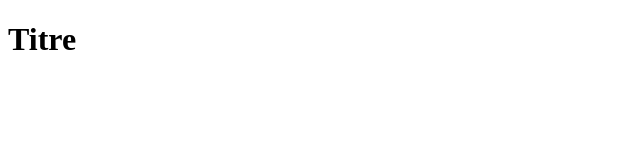
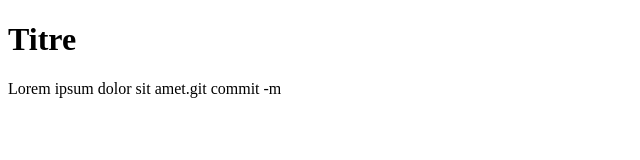
Before and after one commit to NiaNia2/Exo2, a plain HTML site: page index.html in a window 1280 px wide. Shown: the whole page, without its empty margins (0-640 px from the left). Drawn offline with Linux system fonts and the light colour scheme.

Commit message:
ajout main

```diff
--- a/index.html
+++ b/index.html
@@ -9,6 +9,9 @@
 
 <body>
     <h1>Titre</h1>
+    <main>
+        <p>Lorem ipsum dolor sit amet.git commit -m</p>
+    </main>
 </body>
 
 </html>
```
